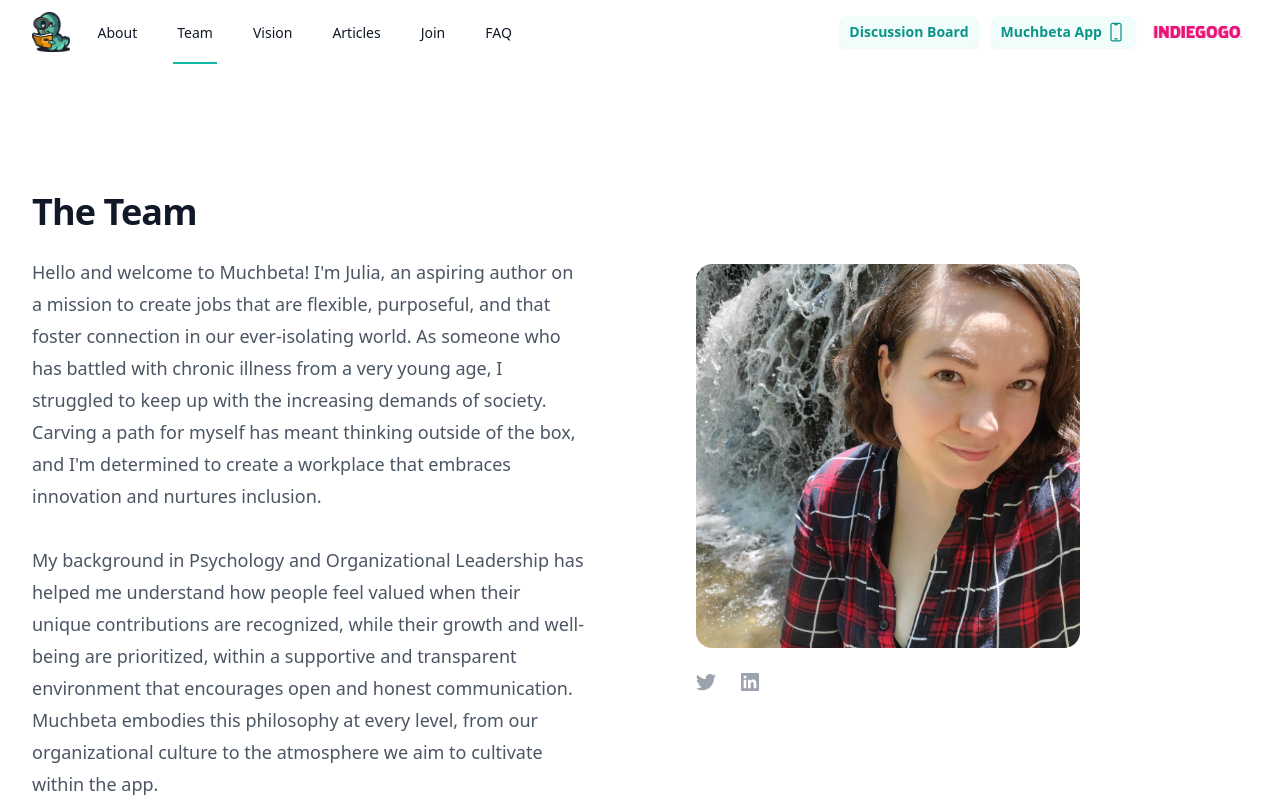
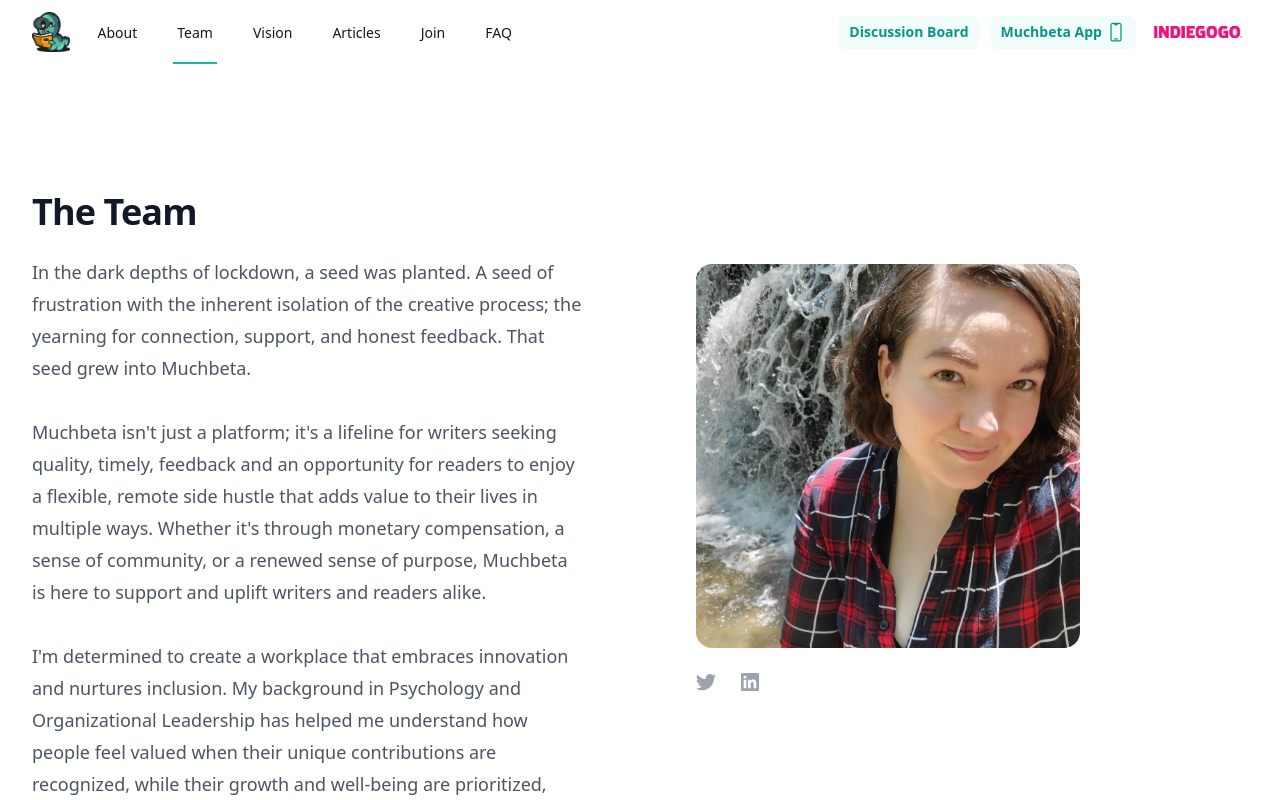
Before and after one commit to dv-i/muchbeta-website, a React (Create React App) app: page /team in a window 1280 px wide. Shown: the top 800 px of the page. Built offline with nearby package versions, Linux system fonts and the light colour scheme.

Commit message:
Edits team page

```diff
--- a/src/pages/Team.tsx
+++ b/src/pages/Team.tsx
@@ -32,33 +32,51 @@ function TeamSection(): JSX.Element {
 						The Team
 					</h2>
 					<p className="mt-6 text-lg leading-8 text-gray-600">
-						Hello and welcome to Muchbeta! I'm Julia, an aspiring
-						author on a mission to create jobs that are flexible,
-						purposeful, and that foster connection in our
-						ever-isolating world. As someone who has battled with
-						chronic illness from a very young age, I struggled to
-						keep up with the increasing demands of society. Carving
-						a path for myself has meant thinking outside of the box,
-						and I'm determined to create a workplace that embraces
-						innovation and nurtures inclusion.
+						In the dark depths of lockdown, a seed was planted. A
+						seed of frustration with the inherent isolation of the
+						creative process; the yearning for connection, support,
+						and honest feedback. That seed grew into Muchbeta.
 						<br />
 						<br />
-						My background in Psychology and Organizational
-						Leadership has helped me understand how people feel
-						valued when their unique contributions are recognized,
-						while their growth and well-being are prioritized,
-						within a supportive and transparent environment that
-						encourages open and honest communication. Muchbeta
-						embodies this philosophy at every level, from our
-						organizational culture to the atmosphere we aim to
-						cultivate within the app.
+						Muchbeta isn't just a platform; it's a lifeline for
+						writers seeking quality, timely, feedback and an
+						opportunity for readers to enjoy a flexible, remote side
+						hustle that adds value to their lives in multiple ways.
+						Whether it's through monetary compensation, a sense of
+						community, or a renewed sense of purpose, Muchbeta is
+						here to support and uplift writers and readers alike.
+						<br />
+						<br />
+						I'm determined to create a workplace that embraces
+						innovation and nurtures inclusion. My background in
+						Psychology and Organizational Leadership has helped me
+						understand how people feel valued when their unique
+						contributions are recognized, while their growth and
+						well-being are prioritized, within a supportive and
+						transparent environment that encourages open and honest
+						communication. Muchbeta embodies this philosophy at
+						every level, from our organizational culture to the
+						atmosphere we aim to cultivate within the app.
+						Additionally, my background in Visual Communications has
+						instilled in me the importance of our users' experience
+						and understanding their needs.
+						<br />
+						<br />
+						However, this is just a stepping stone. My current
+						graduate studies in Marketing is starkly highlighting
+						the importance of finding innovative ways to connect
+						with our target audience; our true fans. The traditional
+						follower-based model is being replaced by algorithmic
+						curation, making it harder for creators to build
+						sustainable careers, especially with the rapid
+						advancements in AI and technology creating so much
+						uncertainty. This is the problem I’m ultimately looking
+						to solve, but I can’t do it alone.
 					</p>
 					<p className="mt-6 text-lg leading-8 text-gray-600">
-						Additionally, my background in Visual Communications has
-						instilled in me the importance of our users' experience
-						and understanding their needs. I'm excited to continue
-						improving this service in our collective vision. You can
-						read more about the future of this platform{" "}
+						Join me and let’s continue improving this service in our
+						collective vision. You can read more about the future of
+						this platform{" "}
 						<a href="/vision" className="underline">
 							here
 						</a>
```
